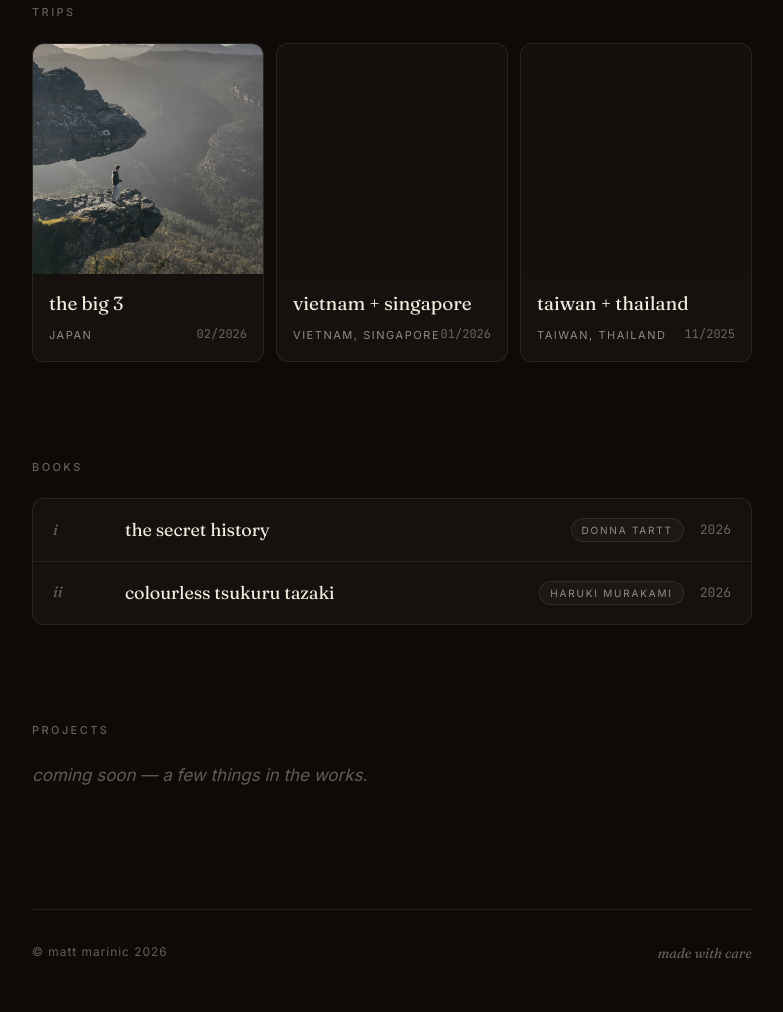
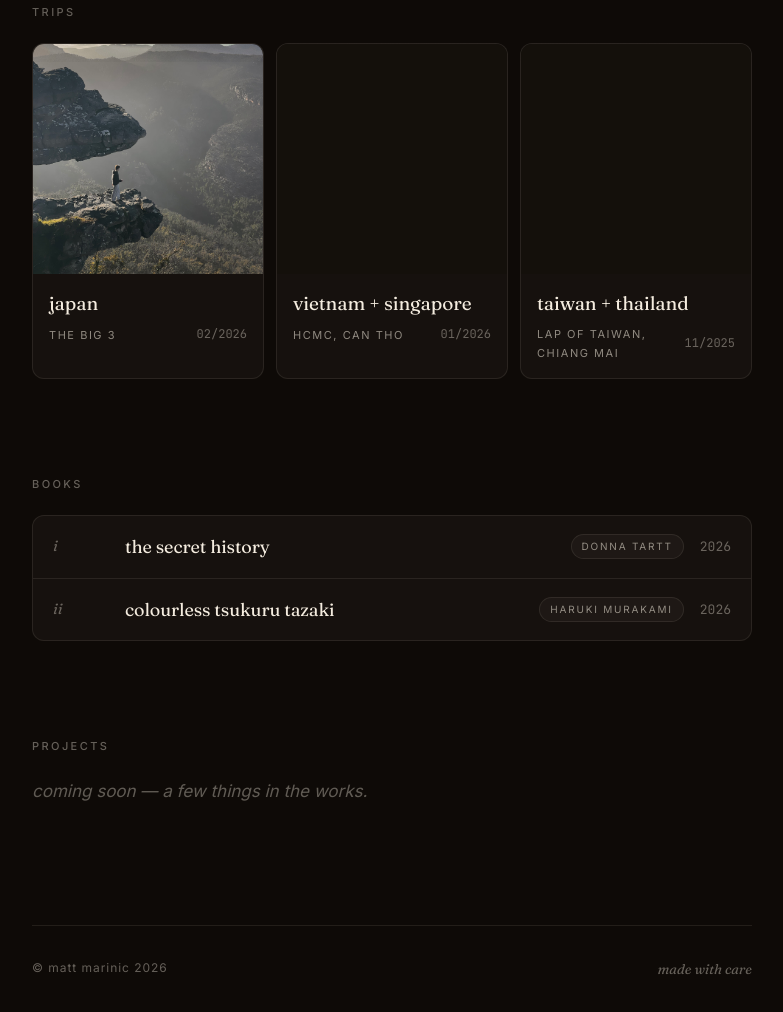
Before and after one commit to callmeMaTTt/website, an Astro site: page /2026 in a window 1280 px wide. Shown: the part 738-1750 px from the top of the page, without its empty margins (248-1031 px from the left). Built offline with nearby package versions, Linux system fonts and the light colour scheme; Astro itself is replaced by a stand-in of ours.

Commit message:
Update 2026.astro

```diff
--- a/src/pages/2026.astro
+++ b/src/pages/2026.astro
@@ -25,9 +25,9 @@ import Footer from '../components/Footer.astro';
         <div class="trip-card">
           <div class="img"><img src="/images/grampians.jpg" alt="" /></div>
           <div class="body">
-            <h3>the big 3</h3>
+            <h3>japan</h3>
             <div class="meta">
-              <span>japan</span>
+              <span>the big 3</span>
               <span class="date">02/2026</span>
             </div>
           </div>
@@ -37,7 +37,7 @@ import Footer from '../components/Footer.astro';
           <div class="body">
             <h3>vietnam + singapore</h3>
             <div class="meta">
-              <span>vietnam, singapore</span>
+              <span>hcmc, can tho</span>
               <span class="date">01/2026</span>
             </div>
           </div>
@@ -47,7 +47,7 @@ import Footer from '../components/Footer.astro';
           <div class="body">
             <h3>taiwan + thailand</h3>
             <div class="meta">
-              <span>taiwan, thailand</span>
+              <span>lap of taiwan, chiang mai</span>
               <span class="date">11/2025</span>
             </div>
           </div>
```
